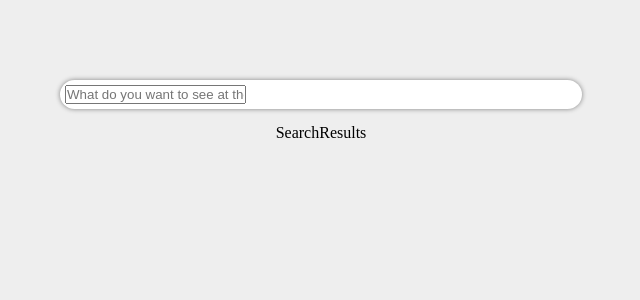
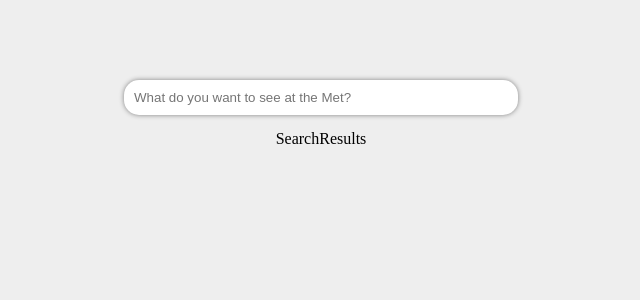
Before and after one commit to tinar9678/digging-the-met, a React (Create React App) app: page / in a window 1280 px wide. Shown: the top 300 px of the page, without its empty margins (319-959 px from the left). Built offline with nearby package versions, Linux system fonts and the light colour scheme.

Commit message:
Fixed outline in the input when focused and removed its border

```diff
--- a/src/App.css
+++ b/src/App.css
@@ -9,7 +9,7 @@
   align-items: center;
   display: flex;
   flex-direction: column;
-  width: 40%;
+  width: 30%;
   margin: auto;
   padding-top:10vh;
 }
--- a/src/SearchBarComponent.css
+++ b/src/SearchBarComponent.css
@@ -8,3 +8,15 @@
     padding: 5px;
     margin-bottom: 15px;
 }
+
+input {
+    border: none;
+    width: 100%;
+    height: 100%;
+    background-color: transparent;
+    margin: 5px;
+}
+
+input:focus {
+    outline: none;
+}
```
